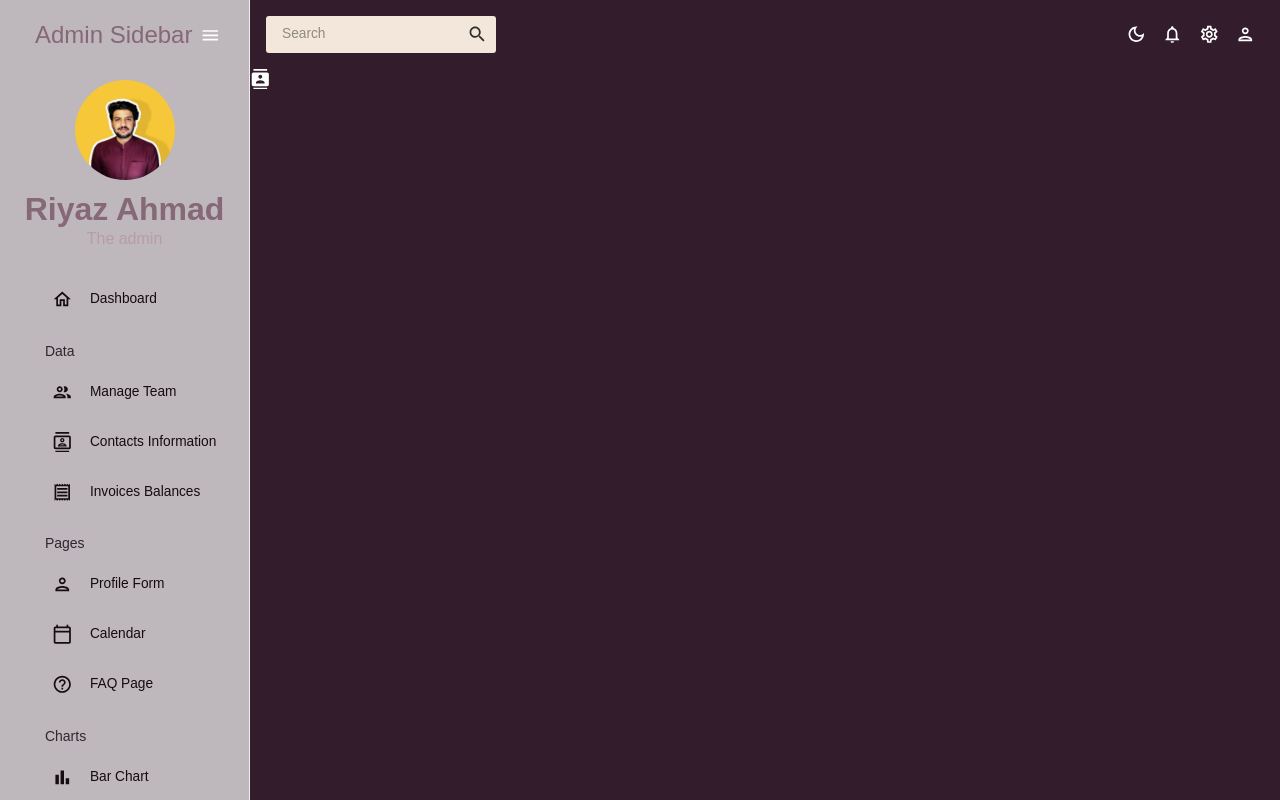
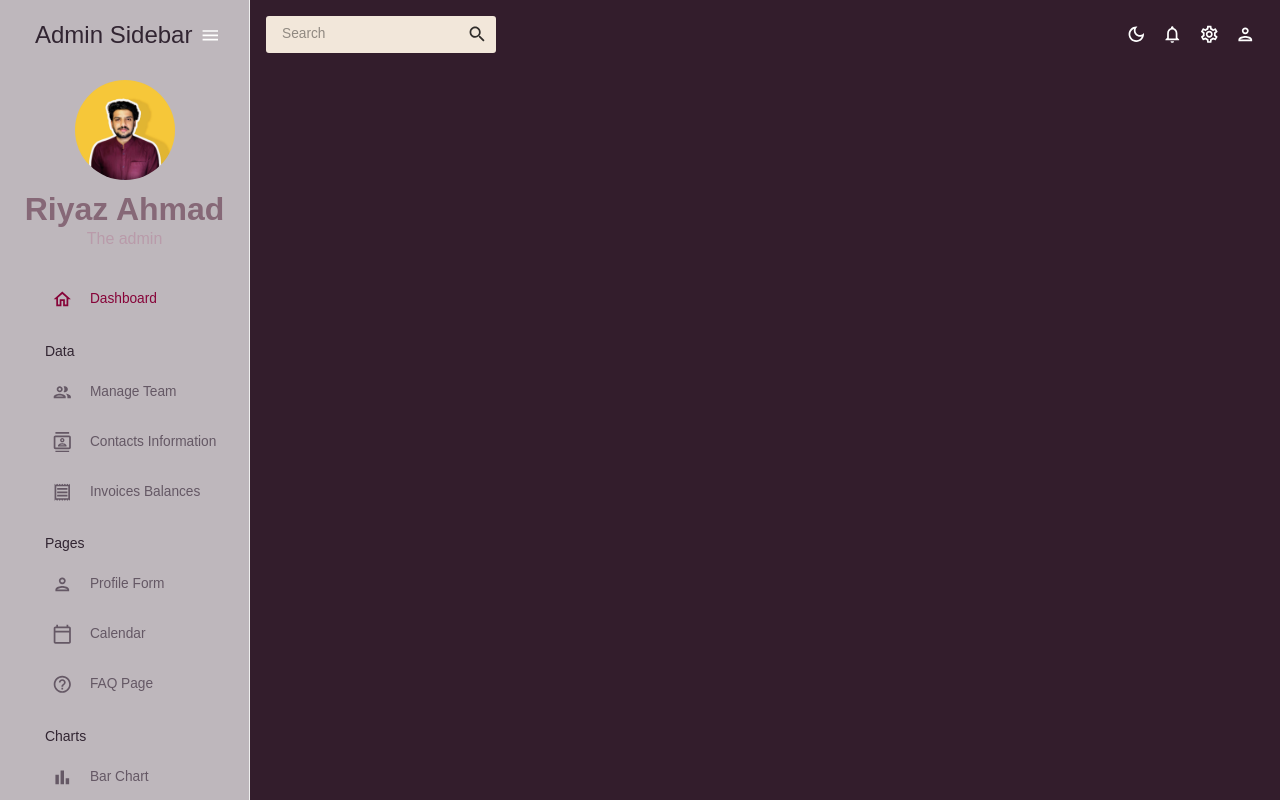
Before and after one commit to iam-riyaz/admin_dashboard, a React (Vite) app: page /contacts in a window 1280 px wide. Built offline with nearby package versions, Linux system fonts and the light colour scheme.

Commit message:
link navigation issue solved

```diff
--- a/package.json
+++ b/package.json
@@ -26,6 +26,7 @@
     "formik": "^2.4.5",
     "react": "^18.2.0",
     "react-dom": "^18.2.0",
+    "react-pro-sidebar": "^1.1.0-alpha.1",
     "react-router-dom": "^6.17.0",
     "yup": "^1.3.2"
   },
@@ -37,7 +38,6 @@
     "eslint-plugin-react": "^7.32.2",
     "eslint-plugin-react-hooks": "^4.6.0",
     "eslint-plugin-react-refresh": "^0.4.3",
-    "react-pro-sidebar": "^1.1.0-alpha.1",
     "vite": "^4.4.5"
   }
 }
--- a/src/App.jsx
+++ b/src/App.jsx
@@ -18,7 +18,7 @@ function App() {
         <SidebarComponent/>
         <main className="content">
           <Topbar/>
-          <AllRoutes/>
+          {/* <AllRoutes/> */}
         </main>
       </div>
       </CssBaseline>
--- a/src/scenes/global/Sidebar.jsx
+++ b/src/scenes/global/Sidebar.jsx
@@ -1,8 +1,7 @@
-
-import  {Sidebar,Menu, MenuItem,} from "react-pro-sidebar"
-import { Box, IconButton, Typography,useTheme,} from "@mui/material"
-import {Link} from "react-router-dom"
-import { tokens } from "../../theme"
+import { Sidebar, Menu, MenuItem } from "react-pro-sidebar";
+import { Box, IconButton, Typography, useTheme } from "@mui/material";
+import { Link, useNavigate } from "react-router-dom";
+import { tokens } from "../../theme";
 import HomeOutlinedIcon from "@mui/icons-material/HomeOutlined";
 import PeopleOutlinedIcon from "@mui/icons-material/PeopleOutlined";
 import ContactsOutlinedIcon from "@mui/icons-material/ContactsOutlined";
@@ -20,31 +19,36 @@ import { useState } from "react";
 const Item = ({ title, to, icon, selected, setSelected }) => {
   const theme = useTheme();
   const colors = tokens(theme.palette.mode);
-
-
   return (
+    <Link to={to} style={{ textDecoration: "none" }}>
       <MenuItem
         active={selected === title}
-      style={{
-        color: colors.background[800],
+        style={
+          selected !== title
+            ? {
+                color: colors.background2[400],
+              }
+            : { color: "#870439" }
+        }
+        onClick={() => {
+          setSelected(title);
         }}
-      onClick={() => setSelected(title)}
         icon={icon}
       >
         <Typography>{title}</Typography>
         <Link to={to} />
       </MenuItem>
+    </Link>
   );
 };
 
-const SidebarComponent=()=>{
+const SidebarComponent = () => {
+  const theme = useTheme();
+  const colors = tokens(theme.palette.mode);
+  const [isCollapsed, setIsCollapsed] = useState(false);
+  const [selected, setSelected] = useState("Dashboard");
 
-    const theme= useTheme();
-    const colors= tokens(theme.palette.mode);
-    const [isCollapsed, setIsCollapsed] =useState(false);
-    const [selected, setSelected] = useState("Dashboard")
-
-    return(
+  return (
     <Box
       sx={{
         "& .pro-sidebar-inner": {
@@ -60,11 +64,11 @@ const SidebarComponent=()=>{
           color: "#777fee !important",
         },
         "& .pro-menu-item.active": {
-          color: "#6870fa !important",
+          color: "#5b63ff !important",
         },
       }}
     >
-      <Sidebar collapsed={isCollapsed} style={{height:"100%"}} >
+      <Sidebar collapsed={isCollapsed} style={{ height: "100%" }}>
         <Menu iconShape="square">
           {/* LOGO AND MENU ICON */}
           <MenuItem
@@ -72,7 +76,7 @@ const SidebarComponent=()=>{
             icon={isCollapsed ? <MenuOutlinedIcon /> : undefined}
             style={{
               margin: "10px 0 20px 0",
-              color: colors.background[400],
+              color: colors.background2[600],
             }}
           >
             {!isCollapsed && (
@@ -82,7 +86,7 @@ const SidebarComponent=()=>{
                 alignItems="center"
                 ml="15px"
               >
-                <Typography variant="h3" color={colors.secondary[600]}>
+                <Typography variant="h3" color={colors.background2[600]}>
                   Admin Sidebar
                 </Typography>
                 <IconButton onClick={() => setIsCollapsed(!isCollapsed)}>
@@ -93,7 +97,7 @@ const SidebarComponent=()=>{
           </MenuItem>
 
           {!isCollapsed && (
-            <Box mb="25px" >
+            <Box mb="25px">
               <Box display="flex" justifyContent="center" alignItems="center">
                 <img
                   alt="profile-user"
@@ -226,7 +230,7 @@ const SidebarComponent=()=>{
         </Menu>
       </Sidebar>
     </Box>
-    )
-}
+  );
+};
 
 export default SidebarComponent;
```
Also changed, not shown: 1 other file (tests, documents, lock files or other folders). Lines whose indentation alone changed are shown as unchanged.
